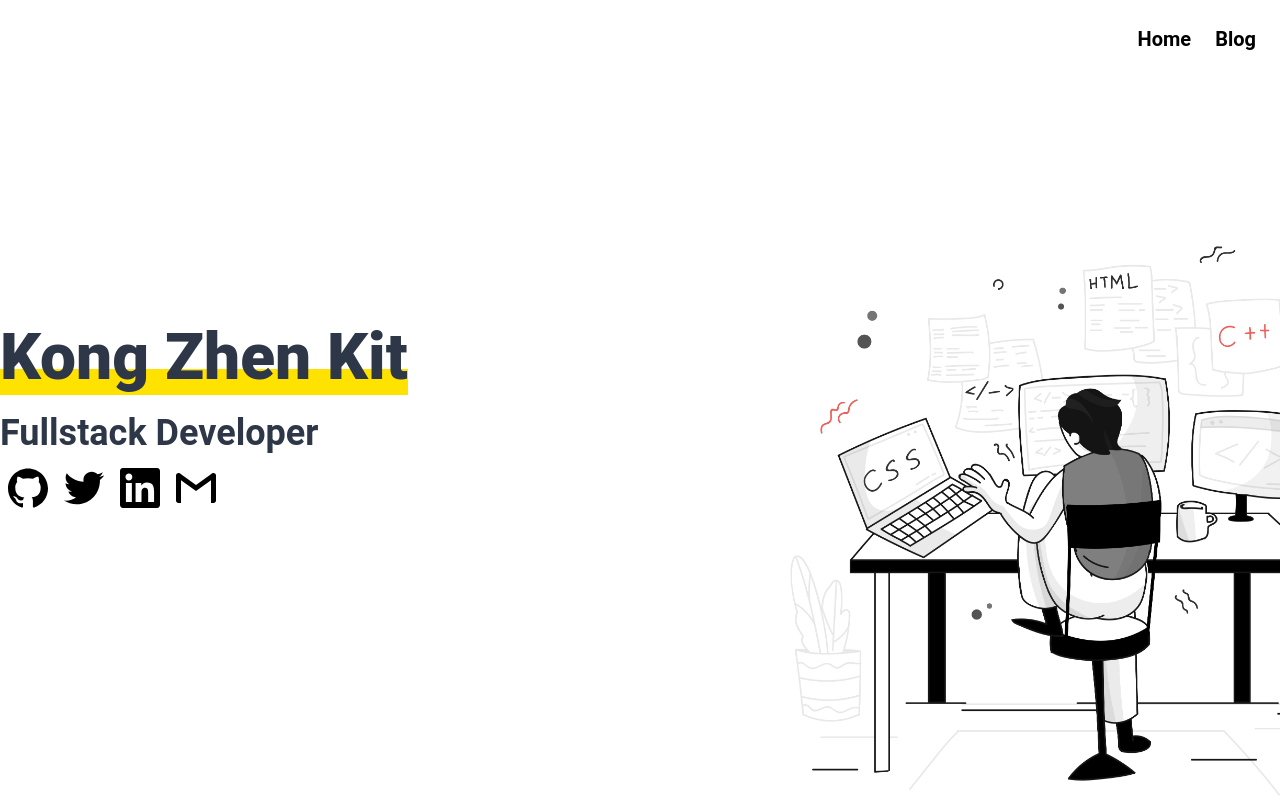
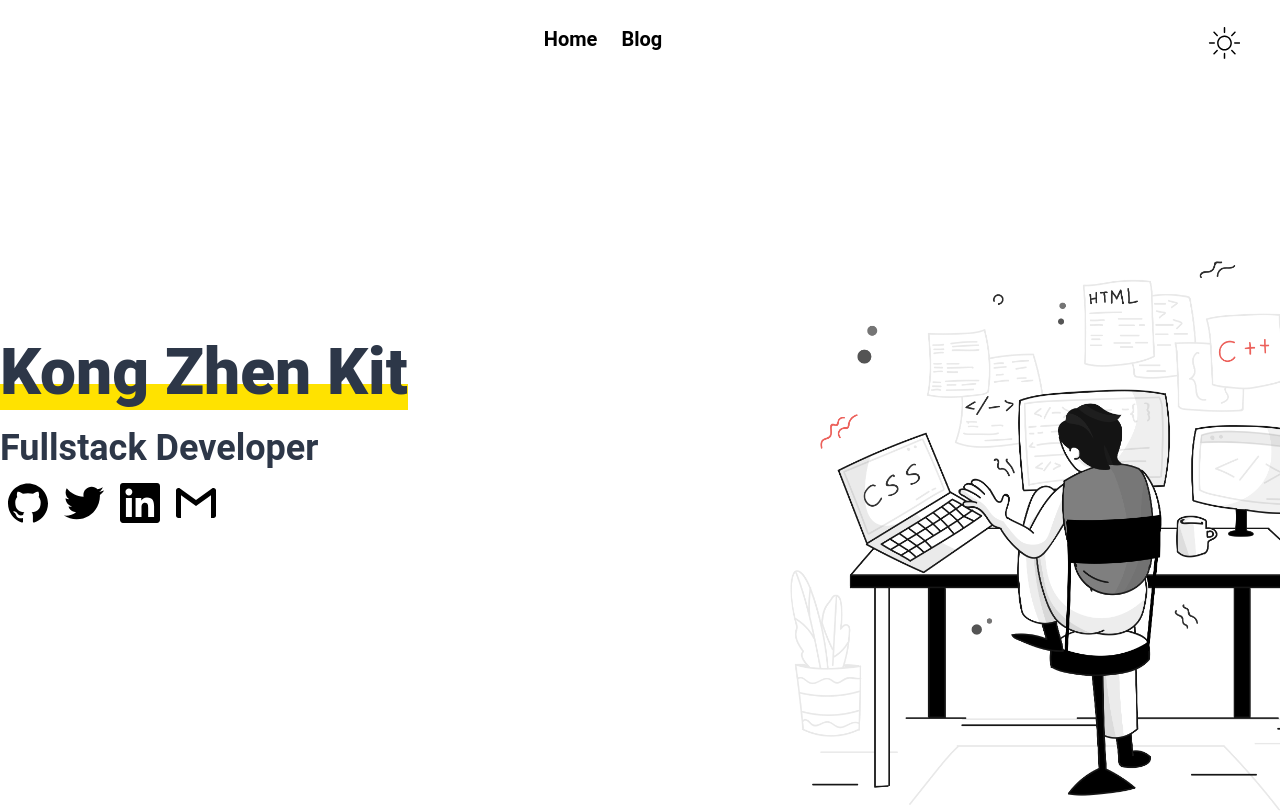
Before and after one commit to kzkit/portfolio_v2, a Nuxt app: page / in a window 1280 px wide. Shown: the top 811 px of the page. Built offline with nearby package versions, Linux system fonts and the light colour scheme.

Commit message:
Added dark mode toggle

```diff
--- a/components/nav.vue
+++ b/components/nav.vue
@@ -1,19 +1,27 @@
 <template>
-  <nav>
-    <ul class="flex xl:justify-end justify-center">
+  <nav class="flex justify-between">
+    <div></div>
+    <div>
+      <ul class="flex">
         <li class="mr-6 mt-6">
           <a
             class="font-sans font-semibold inline-block transition duration-500 ease-in-out hover:text-yellow-500 text-xl"
             href="#"
           >Home</a>
         </li>
-      <li class="mr-6 mt-6">
+        <li class="mt-6">
           <a
             class="font-sans font-semibold inline-block transition duration-500 ease-in-out hover:text-yellow-500 text-xl"
             href="#"
           >Blog</a>
         </li>
       </ul>
+    </div>
+    <div class="mr-6 mt-6">
+      <button @click="darkMode">
+        <img class="w-3/4" src="../assets/img/icons8-sun.svg" alt="dark_mode_toggle" />
+      </button>
+    </div>
   </nav>
 </template>
 
--- a/pages/index.vue
+++ b/pages/index.vue
@@ -1,7 +1,7 @@
 <template>
   <div>
+    <Nav />
     <div class="container mx-auto xl:h-screen">
-      <Nav />
       <Header />
     </div>
     <About />
@@ -17,7 +17,20 @@ import About from "@/components/about";
 import Skill from "@/components/skill";
 import Footer from "@/components/footer";
 
-export default {};
+export default {
+  components: {
+    Nav,
+    Header,
+    About,
+    Skill,
+    Footer
+  },
+  head() {
+    return {
+      title: "Zhen Kit"
+    };
+  }
+};
 </script>
 
 <style>
```
Also changed, not shown: assets/img/icons8-sun.svg (added). Lines whose indentation alone changed are shown as unchanged.
